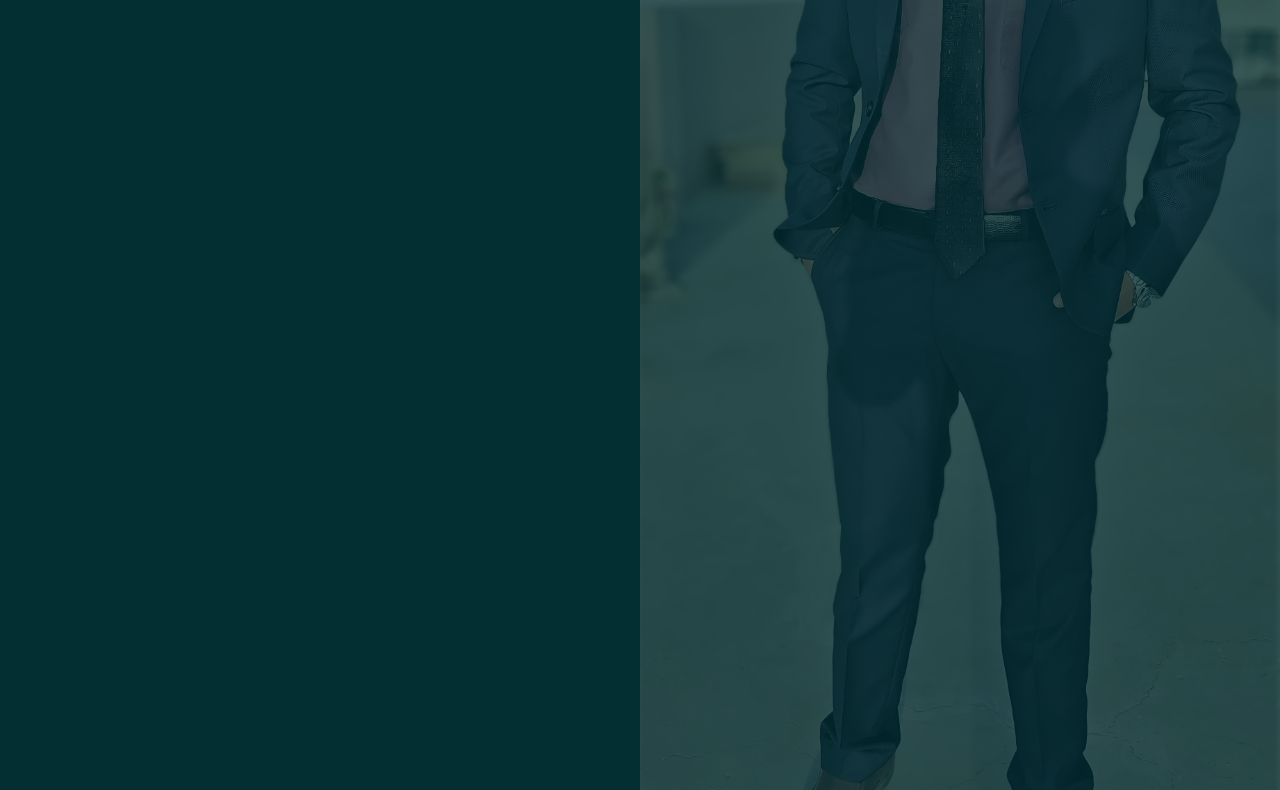
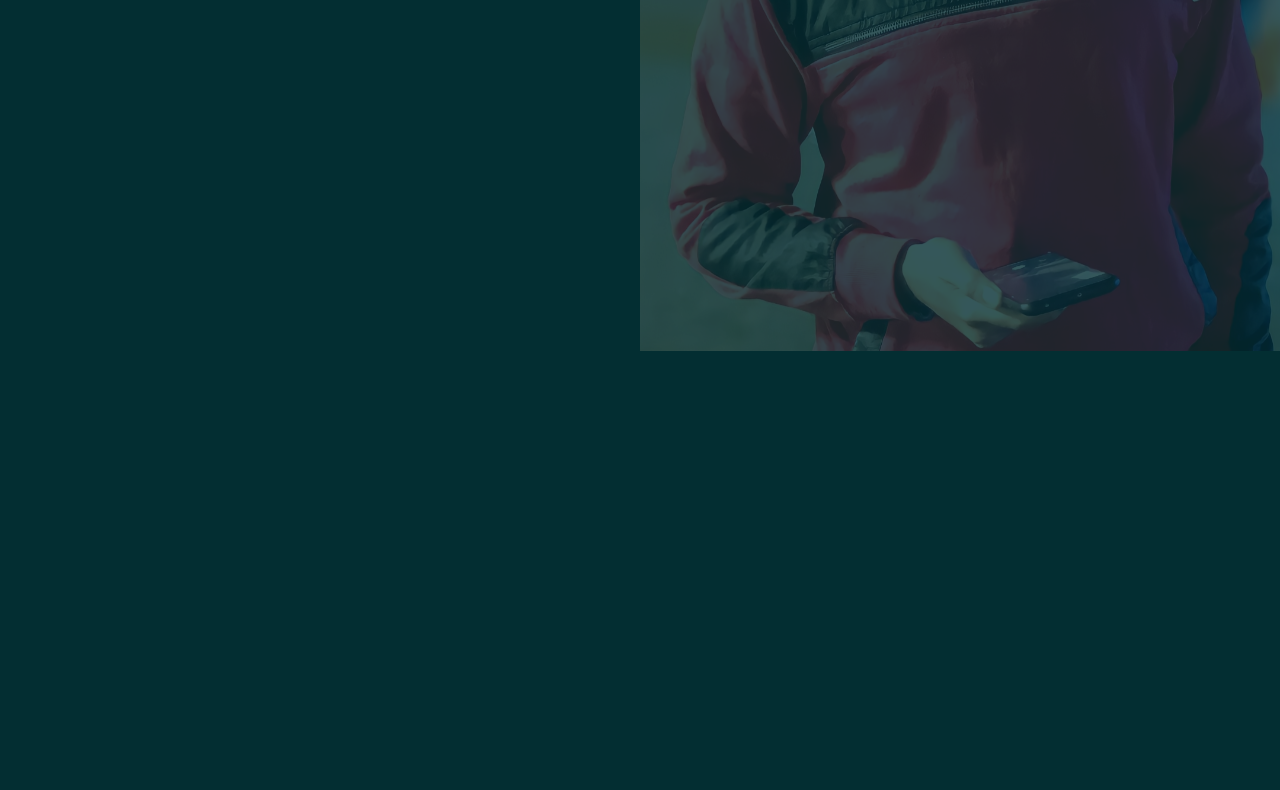
Before and after one commit to kk8873/portfoliomy, a plain HTML site: page index.html in a window 1280 px wide. Shown: the part 552-1342 px from the top of the page. After the commit the page ends 903 px from the top, so only its background shows below. Drawn offline with Linux system fonts and the light colour scheme; files whose address does not match are found by name.

Commit message:
Update index.html

```diff
--- a/index.html
+++ b/index.html
@@ -22,7 +22,7 @@
     <section class="home-section active">
         <h1 class="hero-heading">hello, i am <br> karan
         </h1>
-        <img src="assets/img/1648835926318.jpg" class="home-img" alt="">
+        <img src="assets/img/IMG_20211218_193544.jpg" class="home-img" alt="">
 
     </section>
 
```
